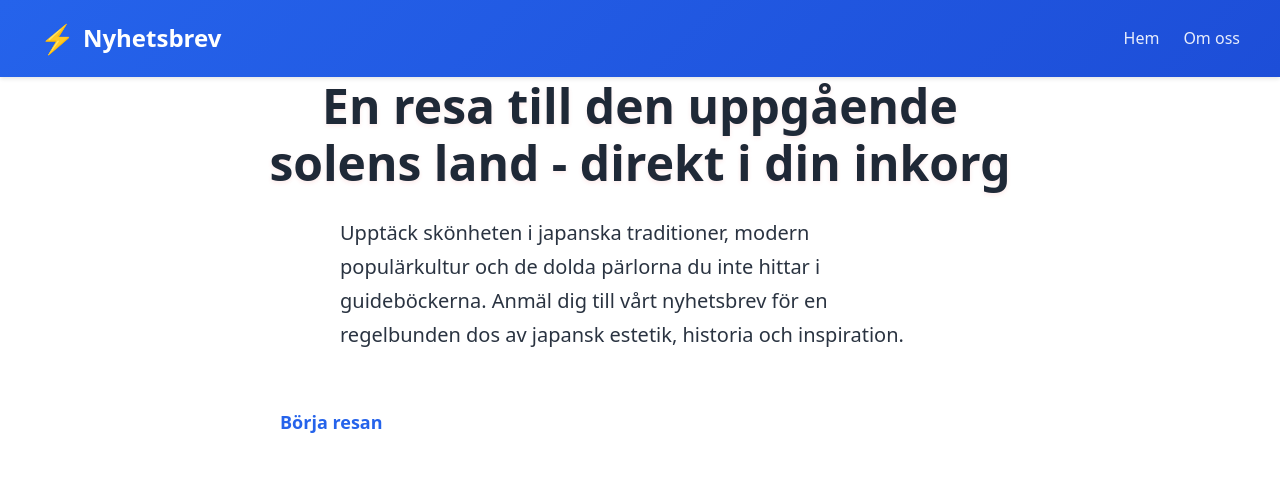
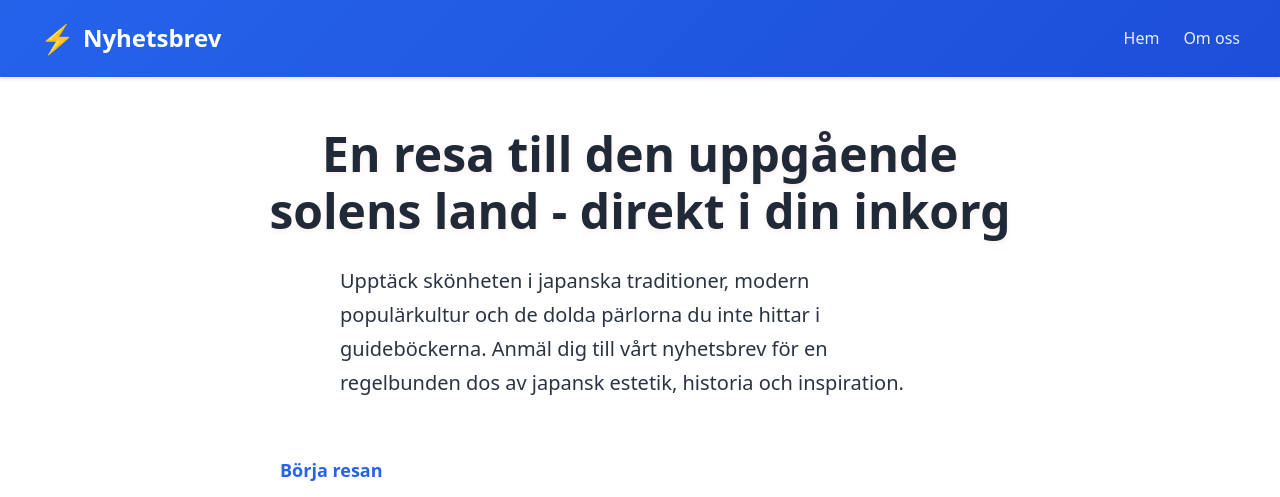
Before and after one commit to jsawing/G5Project, a Flask app: page / in a window 1280 px wide. Shown: the top 497 px of the page. Run offline with Flask 3, Linux system fonts and the light colour scheme.

Commit message:
Webpage small updates

```diff
--- a/application/app/presentation/templates/index.html
+++ b/application/app/presentation/templates/index.html
@@ -22,6 +22,7 @@
         font-size: 3rem;
         /*font-size: 3rem; */
         font-weight: 800;
+        margin-top: 3rem;
         margin-bottom: 1.5rem;
         line-height: 1.2;
         text-shadow: 0 2px 4px rgba(240, 54, 54, 0.1);
```
